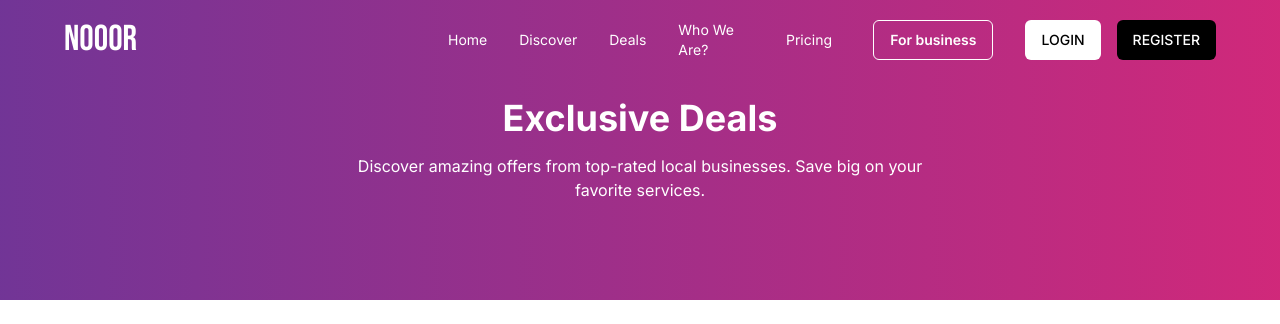
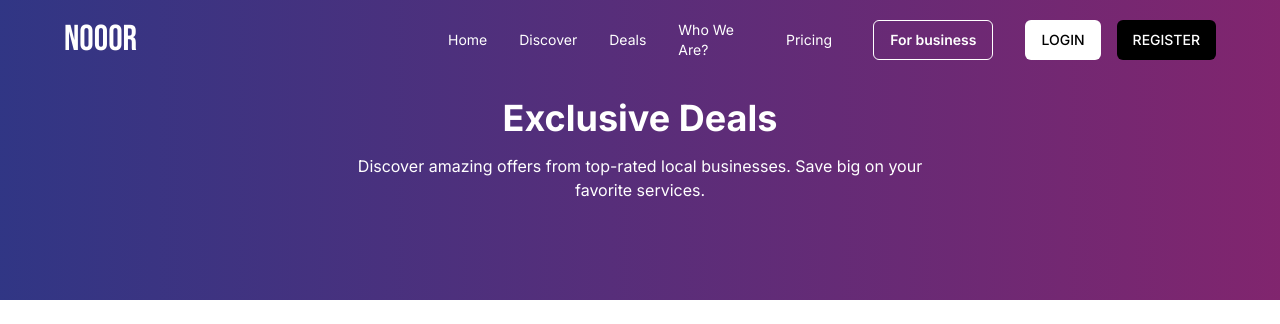
Before and after one commit to silverxhexhaj/reservation-platform-nextjs-supabase, a Next.js app: page /pages/public/deals in a window 1280 px wide. Shown: the top 324 px of the page. Built offline with nearby package versions, Linux system fonts and the light colour scheme.

Commit message:
Enhance AnimatedGradient with refined color and animation duration

```diff
--- a/app/components/gradient/AnimatedGradient.tsx
+++ b/app/components/gradient/AnimatedGradient.tsx
@@ -5,12 +5,12 @@ import { motion } from "framer-motion";
 export const AnimatedGradient = () => {
   return (
     <motion.div
-      className="absolute inset-0 bg-gradient-to-r from-blue-800 to-pink-600"
+      className="absolute inset-0 bg-gradient-to-r from-blue-900 to-pink-700"
       animate={{
         backgroundPosition: ['0% 50%', '100% 50%', '0% 50%'],
       }}
       transition={{
-        duration: 10,
+        duration: 5,
         ease: "linear",
         repeat: Infinity,
       }}
```
